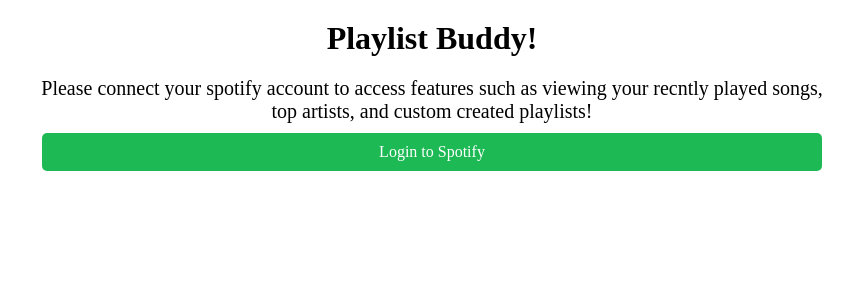
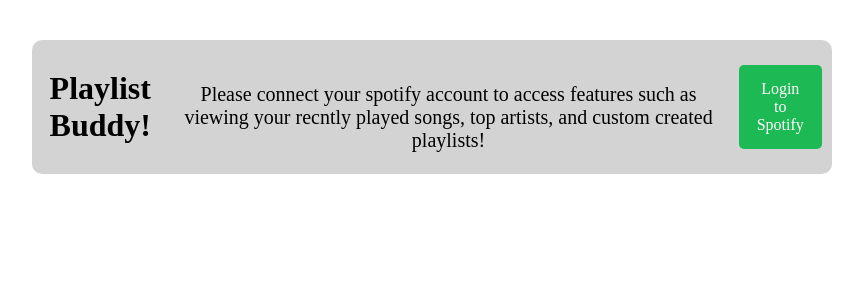
Before and after one commit to jordand2003/PlaylistPal, a React (Create React App) app: page / in a window 1280 px wide. Shown: the top 300 px of the page, without its empty margins (208-1071 px from the left). Built offline with nearby package versions, Linux system fonts and the light colour scheme.

Commit message:
styling updates

```diff
--- a/src/App.css
+++ b/src/App.css
@@ -13,6 +13,18 @@
 
 .title {
   text-align: center;
+  margin-right: auto;
+  padding: 15px;
+}
+
+.nav{
+    display: flex;
+    justify-content: center;
+    align-items: center;
+    background-color: lightgray;
+    margin-top: 20px;
+    padding: 15px 0 15px 0;
+    border-radius: 10px;
 }
 
 .desc {
@@ -20,13 +32,14 @@
   justify-content: center;
   text-align: center;
   text-decoration: none;
-  margin-top: 20px; /* Increased the margin-top */
+  margin-top: 20px;
   font-size: 20px;
 }
 
-button,
-a {
-  padding: 10px;
+.log, a {
+  display: flex;
+  justify-content: center;
+  padding: 15px;
   margin: 10px;
   cursor: pointer;
   border-radius: 5px;
@@ -34,11 +47,7 @@
   background: #1DB954;
   color: white;
   font-size: 16px;
-}
-
-.log {
-  display: flex;
-  justify-content: center;
+  text-align: center;
 }
 
 .song-list {
@@ -46,14 +55,15 @@
   grid-template-columns: repeat(2, 1fr);
   list-style: none;
   padding: 0;
-  gap: 20px; /* Added gap property for even space between song elements */
+  gap: 20px;
 }
 
 .subtitle {
   display: flex;
   font-size: 30px;
   text-decoration: underline;
-  margin-top: 20px; /* Added margin-top for a bit of a gap above the subtitles */
+  margin-top: 20px;
+  color: #1DB954;
 }
 
 .single-song {
@@ -74,3 +84,40 @@
   display: flex;
   height: 100px;
 }
+
+.time-frame{
+  display: flex;
+  font-size: 23px;
+  margin-top: 20px;
+  text-decoration: none;
+}
+
+.playlist-wrapper{
+  display: flex;
+  justify-content: center;
+  align-items: center;
+  background-color: lightgray;
+  margin-top: 20px;
+  padding: 15px 0 15px 0;
+  border-radius: 10px;
+}
+
+.create-playlist-desc {
+  width: 500px;
+  font-size: 17px;
+  margin-right: auto;
+  padding: 15px;
+}
+
+.create-playlist {
+  display: flex;
+  justify-content: center;
+  padding: 10px;
+  margin: 10px;
+  cursor: pointer;
+  border-radius: 5px;
+  border: none;
+  background: #1DB954;
+  color: white;
+  font-size: 16px;
+}
--- a/src/App.js
+++ b/src/App.js
@@ -270,11 +270,13 @@
 
   return (
     <div className="app">
+      <div className="nav">
         <h1 className="title">Playlist Buddy!</h1>
         {!token && (
           <p className="desc">
-          Please connect your spotify account to access features such as viewing
-          your recntly played songs, top artists, and custom created playlists!
+            Please connect your spotify account to access features such as
+            viewing your recntly played songs, top artists, and custom created
+            playlists!
           </p>
         )}
         {!token ? (
@@ -289,6 +291,7 @@
             Logout
           </button>
         )}
+      </div>
 
       {token ? (
         <ul className="song-list">
@@ -309,10 +312,10 @@
         <p></p>
       )}
       <div>
-        {token ? <h1>Your Top Artists</h1> : <p></p>}
+        {token ? <h1 className="subtitle">Your Top Artists</h1> : <p></p>}
         {token ? (
           <div>
-            <h3 className="subtitle">3 Months</h3>
+            <h3 className="time-frame">3 Months</h3>
             <ul className="song-list">
               {topShortArtists.map((artist) => (
                 <div className="recent-songs" key={artist.id}>
@@ -333,7 +336,7 @@
         )}
         {token ? (
           <div>
-            <h3 className="subtitle">6 Months</h3>
+            <h3 className="time-frame">6 Months</h3>
             <ul className="song-list">
               {topMediumArtists.map((artist) => (
                 <div className="recent-songs" key={artist.id}>
@@ -354,7 +357,7 @@
         )}
         {token ? (
           <div>
-            <h3 className="subtitle">12 Months</h3>
+            <h3 className="time-frame">12 Months</h3>
             <ul className="song-list">
               {topLongArtists.map((artist) => (
                 <div className="recent-songs" key={artist.id}>
@@ -375,13 +378,15 @@
         )}
       </div>
       {token ? (
-        <div>
+        <div className="playlist-wrapper">
           <p className="create-playlist-desc">
             Click this button to create a custom playlist based on your top
             listened to artists over the past 3 months! This will affect your
             real Spotify account.
           </p>
-          <button onClick={createPlaylist}>Create playlist!</button>
+          <button onClick={createPlaylist} className="create-playlist">
+            Create playlist!
+          </button>
         </div>
       ) : (
         <p></p>
```
Lines whose indentation alone changed are shown as unchanged.
